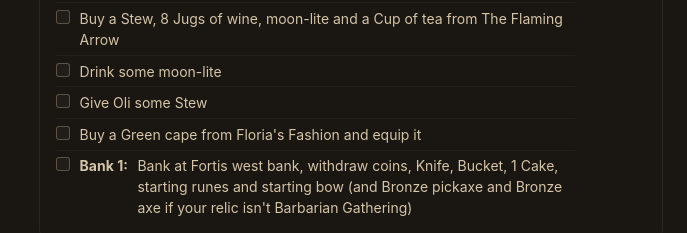
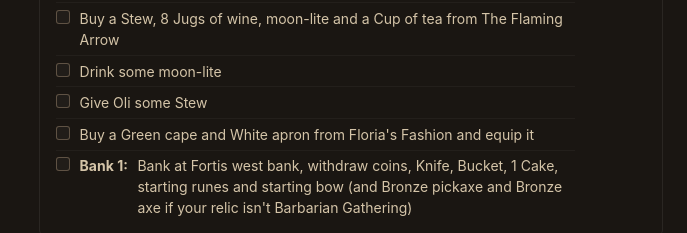
Before and after one commit to arthurCollard/Leagues_6_Planner, a React (Create React App) app: page /#/guide in a window 1280 px wide. Shown: the part 2120-2353 px from the top of the page, without its empty margins (593-1280 px from the left). Built offline with nearby package versions, Linux system fonts and the light colour scheme.

Commit message:
update guide

```diff
--- a/src/pages/GuidePage.jsx
+++ b/src/pages/GuidePage.jsx
@@ -840,7 +840,7 @@ export default function GuidePage() {
                   { text: 'Buy a Stew, 8 Jugs of wine, moon-lite and a Cup of tea from The Flaming Arrow', gold: -30 },
                   { text: 'Drink some moon-lite', tasks: ['Drink some moon-lite'] },
                   { text: 'Give Oli some Stew', tasks: ['Give Oli some Stew'] },
-                  { text: 'Buy a Green cape from Floria\'s Fashion and equip it', gold: -32 },
+                  { text: 'Buy a Green cape and White apron from Floria\'s Fashion and equip it', gold: -32 },
                   { text: <><b style={{whiteSpace: 'nowrap'}}>Bank 1:</b> Bank at Fortis west bank, withdraw coins, Knife, Bucket, 1 Cake, starting runes and starting bow (and Bronze pickaxe and Bronze axe if your relic isn't Barbarian Gathering)</> },
                 ]} />
               </div>
@@ -1192,7 +1192,7 @@ export default function GuidePage() {
                     'Mithril full helm, Mithril platebody and Mithril platelegs',
                     'Steel platelegs',
                     'Adamant full helm, Adamant platebody and Adamant platelegs',
-                    'Spiny helmet and Dramen staff',
+                    'Tyras Helm and Dramen staff',
                   ]},
                 ]} />
               </div>
@@ -1203,6 +1203,8 @@ export default function GuidePage() {
             </div>
             <CheckList id="t3-prayer" checked={guideChecked} onToggle={handleToggle} items={[
               'Quetzal to Tal Teklan',
+              { text: 'Buy a Purple dye and Green dye from Dyes to Die For to the west', gold: -0 },
+              { text: 'Unequip your cape, dye it purple, then dye it green again', tasks: ['Dye a cape Purple'] },
               'Restore 5 Prayer Points at an Altar',
               { type: 'note', text: 'If you skipped all optional tasks, you would unlock Karamja now.' },
               'Buy the following runes: 500 Mind rune and Chaos rune; 800 Nature rune; 1500 Air, Water, Earth and Fire runes; 100 Cosmic rune and 50 Death runes',
@@ -1210,7 +1212,7 @@ export default function GuidePage() {
               'Keep at least 6 Blue dragon hide for a task later',
               { text: 'Cast Low Level Alchemy between hits on Nature rune when you reach 21 Magic', tasks: ['Cast Low Level Alchemy'] },
               'This should get you 36 Magic and 33 Defence',
-              { text: 'When you reach 5 Defence, equip Steel platelegs, Spiny helmet and alch them', tasks: ['Equip some Steel armour'] },
+              { text: 'When you reach 5 Defence, equip Steel platelegs, Tyras Helm and alch them', tasks: ['Equip some Steel armour', 'Equip a Tyras helm'] },
               'When you reach 20 Defence, equip Mithril full helm, Mithril platebody and Mithril platelegs and alch them',
               'When you reach 30 Defence, equip Adamant full helm, Adamant platebody and Adamant platelegs — keep this',
               { text: 'Equip a Full Adamant Set', tasks: ['Equip a Full Adamant Set'] },
```
Also changed, not shown: public/guide/bank6.png.
